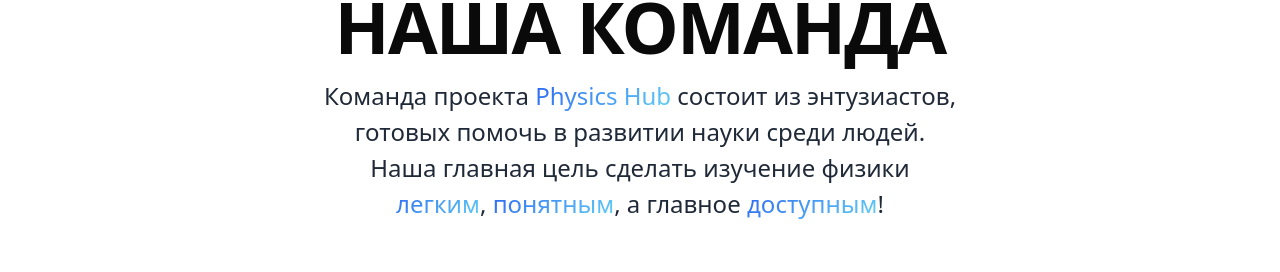
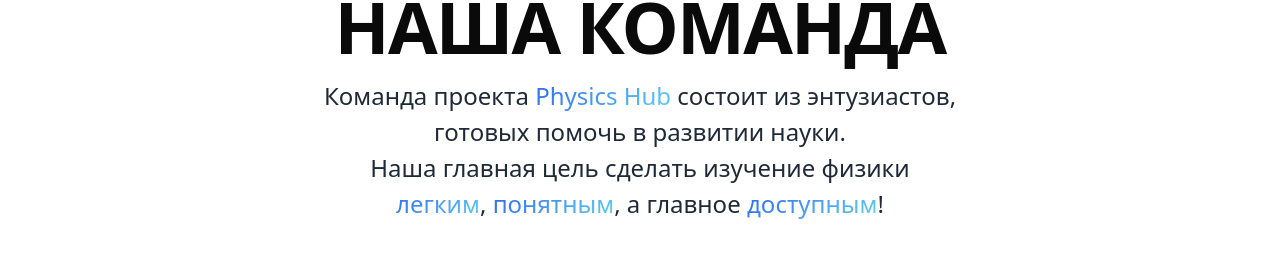
Before and after one commit to SabyrAlymbekov/PhysicsHub, a Next.js app: page / in a window 1280 px wide. Shown: the part 1851-2123 px from the top of the page. Built offline with nearby package versions, Linux system fonts and the light colour scheme; no server answers; the database is empty.

Commit message:
Update team.tsx

```diff
--- a/components/home/team.tsx
+++ b/components/home/team.tsx
@@ -64,7 +64,7 @@ const TeamSection = async () => {
                 <h3 className="subtitle mt-4">
                     Команда проекта <span className="text-gradient">Physics Hub</span> состоит из энтузиастов,
                     <br/>
-                    готовых помочь в развитии науки среди людей.
+                    готовых помочь в развитии науки.
                     <br/>
                     Наша главная цель сделать изучение физики
                     <br/>
```
